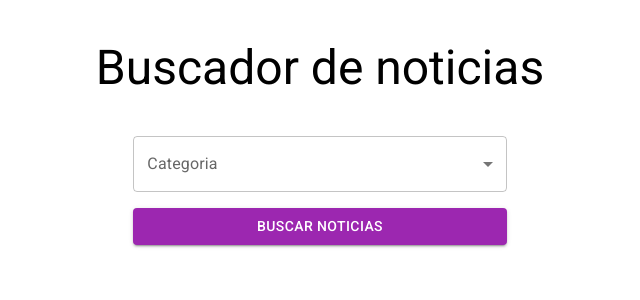
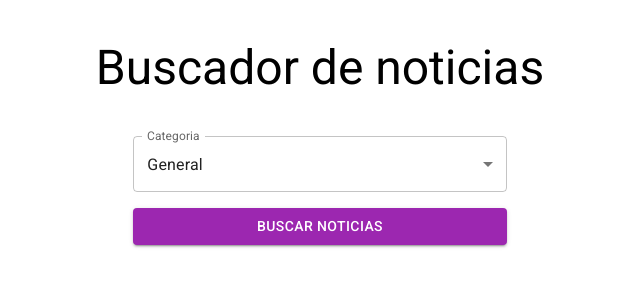
Before and after one commit to jocnn/noticias_categorias, a React (Vite) app: page / in a window 1280 px wide. Shown: the top 300 px of the page, without its empty margins (320-960 px from the left). Built offline with nearby package versions, Linux system fonts and the light colour scheme.

Commit message:
detectando categoria seleccionada

```diff
--- a/src/components/Formulario.jsx
+++ b/src/components/Formulario.jsx
@@ -1,4 +1,5 @@
 import { FormControl, InputLabel, Select, MenuItem, Button, Box } from '@mui/material'
+import useNoticias from '../hooks/useNoticias'
 
 const CATEGORIAS = [
   { value: 'general', label: 'General'},
@@ -11,12 +12,17 @@
 ]
 
 const Formulario = () => {
+
+  const { categoria, handleChangeCategoria } = useNoticias()
+
   return (
     <form >
       <FormControl fullWidth={true}>
         <InputLabel>Categoria</InputLabel>
         <Select
           label="Categoria"
+          onChange={handleChangeCategoria}
+          value={categoria}
         >
           {
             CATEGORIAS.map( categoria => (
--- a/src/context/NoticiasProvider.jsx
+++ b/src/context/NoticiasProvider.jsx
@@ -4,10 +4,17 @@
 
 const NoticiasProvider = ({children}) => {
 
+  const [ categoria, setCategoria ] = useState('general')
+
+  const handleChangeCategoria = e => {
+    setCategoria(e.target.value)
+  }
+
   return (
     <NoticiasContext.Provider
       value={{
-
+        categoria,
+        handleChangeCategoria
       }}
     >
       {children}
```
